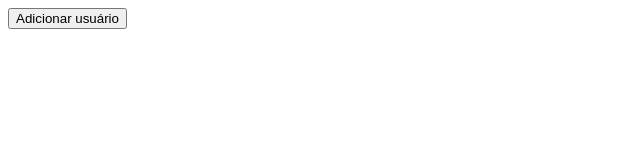
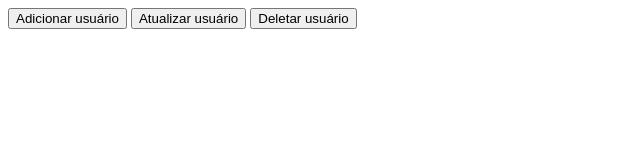
Before and after one commit to felipegueller/javascript-fundamentos, a plain HTML site: page consuming-api-ith-axios/axios-api/index.html in a window 1280 px wide. Shown: the whole page, without its empty margins (0-640 px from the left). Drawn offline with nearby package versions, Linux system fonts and the light colour scheme; no server answers.

Commit message:
feat: adding the update and delete buttons

```diff
--- a/consuming-api-ith-axios/axios-api/index.html
+++ b/consuming-api-ith-axios/axios-api/index.html
@@ -12,5 +12,7 @@
   <body>
     <div id="render-results"></div>
     <button onclick="addNewUser()">Adicionar usuário</button>
+    <button onclick="updateAnUser()">Atualizar usuário</button>
+    <button onclick="deleteUser()">Deletar usuário</button>
   </body>
 </html>
```
